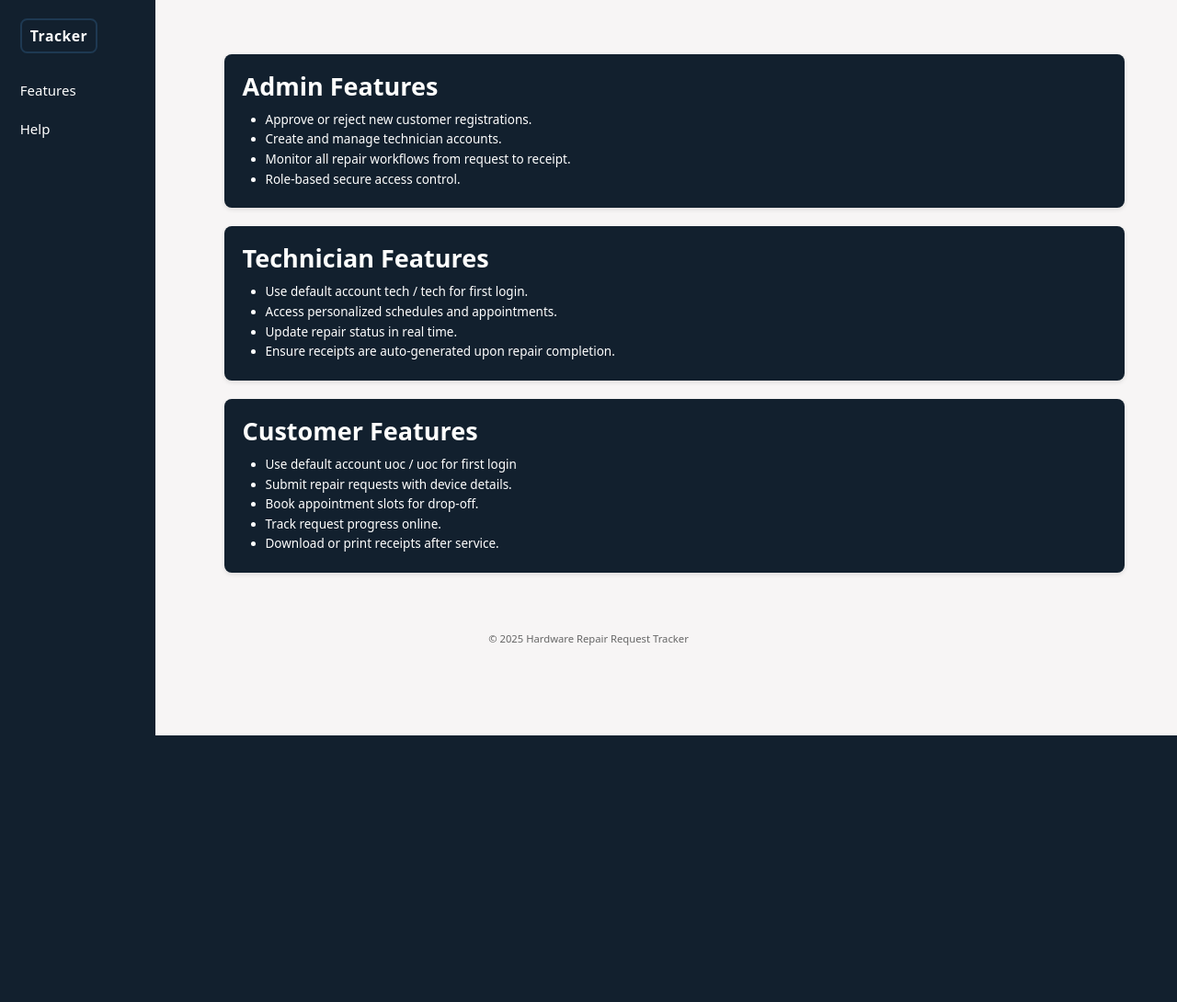
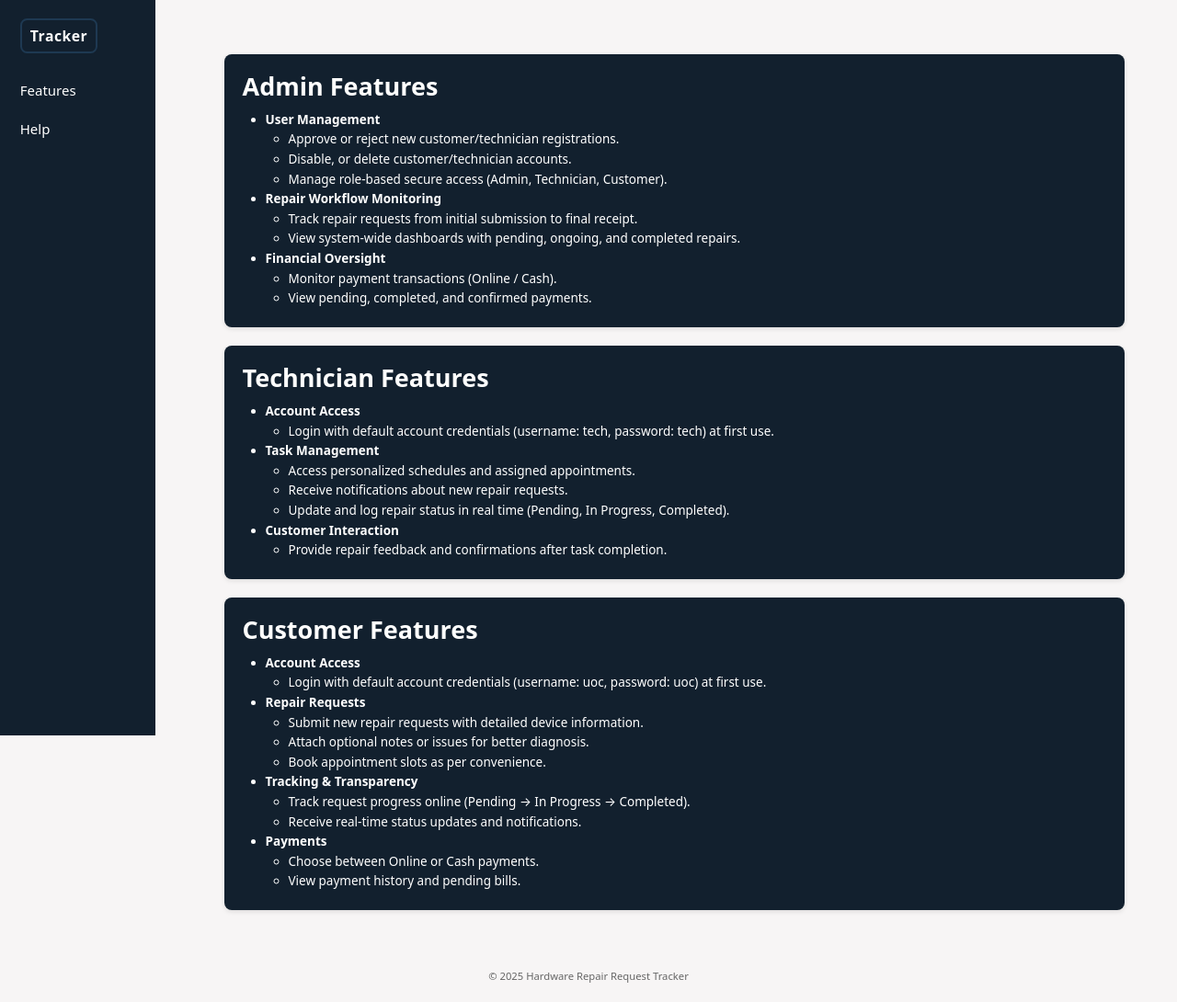
Before and after one commit to HiranthaSandaruwan/Hardware, a PHP site: page /features.php in a window 1280 px wide. Shown: the whole page at 92% size. Before the commit the page ends 800 px from the top, so only its background shows below. Run offline with PHP 8.4, Linux system fonts and the light colour scheme.

Commit message:
Features
help and Features

```diff
--- a/features.php
+++ b/features.php
@@ -31,10 +31,22 @@
   <div class="content">
     <h1>Admin Features</h1>
     <ul>
-        <li>Approve or reject new customer registrations.</li>
-        <li>Create and manage technician accounts.</li>
-        <li>Monitor all repair workflows from request to receipt.</li>
-        <li>Role-based secure access control.</li>
+      <li><b>User Management</b></li>
+    <ul>
+<li>Approve or reject new customer/technician registrations.</li>
+<li>Disable, or delete customer/technician accounts.</li>
+<li>Manage role-based secure access (Admin, Technician, Customer).</li>
+    </ul>
+<li><b>Repair Workflow Monitoring</b></li>
+<ul>
+<li>Track repair requests from initial submission to final receipt.</li>
+<li>View system-wide dashboards with pending, ongoing, and completed repairs.</li>
+</ul>
+<li><b>Financial Oversight</b></li>
+<ul>
+<li>Monitor payment transactions (Online / Cash).</li>
+<li>View pending, completed, and confirmed payments.</li>
+</ul>
     </ul>
 
   </div>
@@ -43,23 +55,62 @@
   <div class="content">
     <h1>Technician Features</h1>
     <ul>
-        <li>Use default account tech / tech for first login.</li>
-        <li>Access personalized schedules and appointments.</li>
-        <li>Update repair status in real time.</li>
-        <li>Ensure receipts are auto-generated upon repair completion.</li>
+  <li><b>Account Access</b>
+    <ul>
+      <li>Login with default account credentials (username: <code>tech</code>, password: <code>tech</code>) at first use.</li>
     </ul>
+  </li>
+
+  <li><b>Task Management</b>
+    <ul>
+      <li>Access personalized schedules and assigned appointments.</li>
+      <li>Receive notifications about new repair requests.</li>
+      <li>Update and log repair status in real time (Pending, In Progress, Completed).</li>
+    </ul>
+  </li>
+
+  <li><b>Customer Interaction</b>
+    <ul>
+      <li>Provide repair feedback and confirmations after task completion.</li>
+    </ul>
+  </li>
+</ul>
+
   </div>
 </div>
 <div class="section">
   <div class="content">
     <h1>Customer Features</h1>
     <ul>
-        <li>Use default account uoc / uoc for first login</li>
-        <li>Submit repair requests with device details.</li>
-        <li>Book appointment slots for drop-off.</li>
-        <li>Track request progress online.</li>
-        <li>Download or print receipts after service.</li>
+  <li><b>Account Access</b>
+    <ul>
+      <li>Login with default account credentials (username: <code>uoc</code>, password: <code>uoc</code>) at first use.</li>
     </ul>
+  </li>
+
+  <li><b>Repair Requests</b>
+    <ul>
+      <li>Submit new repair requests with detailed device information.</li>
+      <li>Attach optional notes or issues for better diagnosis.</li>
+      <li>Book appointment slots as per convenience.</li>
+    </ul>
+  </li>
+
+  <li><b>Tracking & Transparency</b>
+    <ul>
+      <li>Track request progress online (Pending → In Progress → Completed).</li>
+      <li>Receive real-time status updates and notifications.</li>
+    </ul>
+  </li>
+
+  <li><b>Payments</b>
+    <ul>
+      <li>Choose between Online or Cash payments.</li>
+      <li>View payment history and pending bills.</li>
+    </ul>
+  </li>
+</ul>
+
 
   </div>
 </div>
--- a/help.php
+++ b/help.php
@@ -61,8 +61,8 @@
         <h3 style="color: #ade6ffff;">Getting Started</h3>
         <ol>
           <li>Register an account as either a Customer or Technician</li>
-          <li>Wait for Admin approval of your account</li>
-          <li>Once approved, log in and start using the platform based on your role</li>
+          <li>Wait for Admin approval of your account (Technician)</li>
+          <li>Once approved, log in and start using the platform (Technician)</li>
         </ol>
       </div>
   </div>
```
